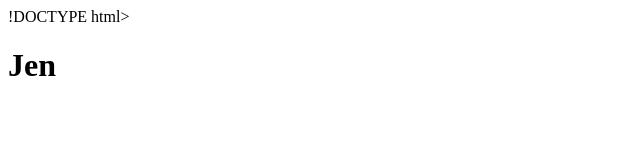
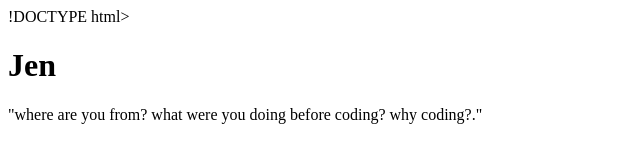
Before and after one commit to JENDARNELLBROWN/git-skills, a plain HTML site: page index.html in a window 1280 px wide. Shown: the whole page, without its empty margins (0-640 px from the left). Drawn offline with Linux system fonts and the light colour scheme.

Commit message:
Added bio

```diff
--- a/index.html
+++ b/index.html
@@ -3,3 +3,6 @@
     <head></head>
     <body>
       <h1>Jen</h1>
+      <p>"where are you from? what were you doing before coding? why coding?."</p>
+    </body>
+  </html>
```
